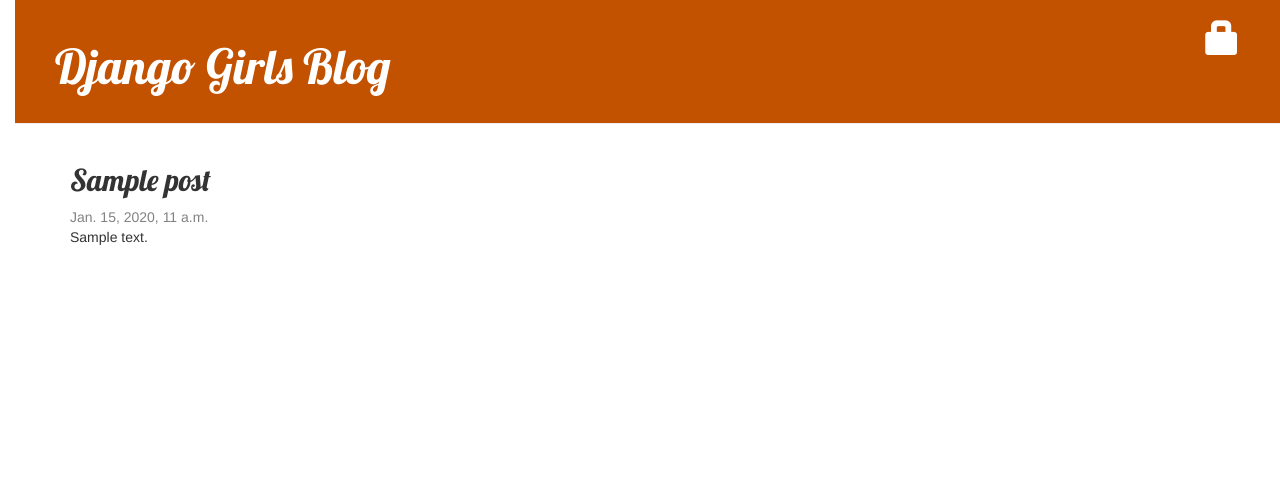
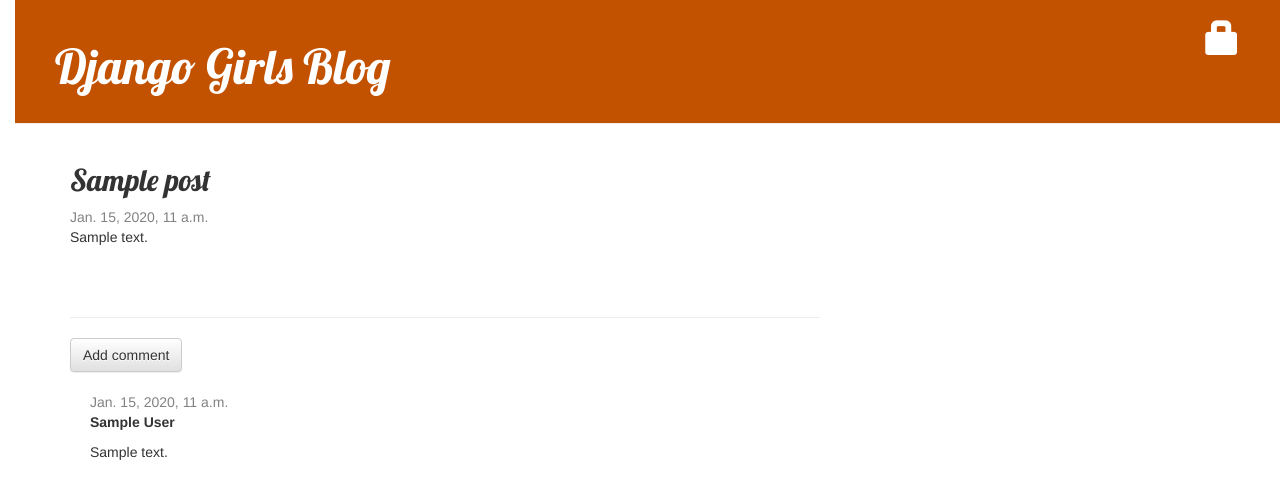
Before and after one commit to mijaba/my-first-blog, a Django app: page /post/1/ in a window 1280 px wide. Shown: the top 499 px of the page. Run offline with Django 3.2, Linux system fonts and the light colour scheme; tables that the repository leaves empty hold one stand-in row (values such as "Sample post"); some libraries are stand-ins or nearby versions.

Commit message:
Implement comments, comment deletion, and comment approval.

```diff
--- a/blog/admin.py
+++ b/blog/admin.py
@@ -1,4 +1,5 @@
 from django.contrib import admin
-from .models import Post
+from .models import Post, Comment
 
 admin.site.register(Post)
+admin.site.register(Comment)
--- a/blog/models.py
+++ b/blog/models.py
@@ -12,6 +12,9 @@ class Post(models.Model):
     def publish(self):
         self.published_date = timezone.now()
         self.save()
+
+    def approved_comments(self):
+        return self.comments.filter(approved_comment=True)
 
     def __str__(self):
         return self.title
--- a/blog/static/css/blog.css
+++ b/blog/static/css/blog.css
@@ -53,3 +53,7 @@ h1, h2, h3, h4 {
 .post h2 a, .post h2 a:visited {
     color: #000000;
 }
+
+.comment {
+	margin: 20px 0px 20px 20px;
+}
--- a/blog/templates/blog/post_detail.html
+++ b/blog/templates/blog/post_detail.html
@@ -16,4 +16,24 @@
 		{% endif %}
 		<p>{{ post.text|linebreaksbr }}</p>
 	</div>
+
+	<hr>
+	<a class="btn btn-default" href="{% url 'add_comment_to_post' pk=post.pk %}">Add comment</a>
+	{% for comment in post.comments.all %}
+		{% if user.is_authenticated or comment.approved_comment %}
+		<div class="comment">
+			<div class="date">
+				{{ comment.created_date }}
+				{% if not comment.approved_comment %}
+					<a class="btn btn-default" href="{% url 'comment_remove' pk=comment.pk %}"><span class="glyphicon glyphicon-remove"></span></a>
+					<a class="btn btn-default" href="{% url 'comment_approve' pk=comment.pk %}"><span class="glyphicon glyphicon-ok"></span></a>
+				{% endif %}
+			</div>
+			<strong>{{ comment.author }}</strong>
+			<p>{{ comment.text|linebreaks }}</p>
+		</div>
+		{% endif %}
+	{% empty %}
+		<p>No comments here yet.</p>
+	{% endfor %}
 {% endblock %}
--- a/blog/templates/blog/post_list.html
+++ b/blog/templates/blog/post_list.html
@@ -8,6 +8,7 @@
 				<p>published: {{ post.published_date }}</p>
 			</div>
 			<p>{{ post.text|linebreaksbr }}</p>
+			<a href="{% url 'post_detail' pk=post.pk %}">Comments: {{ post.approved_comments.count }}</a>
 		</div>
 	{% endfor %}
 {% endblock %}
--- a/blog/urls.py
+++ b/blog/urls.py
@@ -9,4 +9,7 @@ urlpatterns = [
     path('drafts/', views.post_draft_list, name='post_draft_list'),
     path('post/<pk>/publish/', views.post_publish, name='post_publish'),
     path('post/<pk>/remove/', views.post_remove, name='post_remove'),
+    path('post/<int:pk>/comment/', views.add_comment_to_post, name='add_comment_to_post'),
+    path('comment/<int:pk>/approve/', views.comment_approve, name='comment_approve'),
+    path('comment/<int:pk>/remove/', views.comment_remove, name='comment_remove'),
 ]
--- a/blog/views.py
+++ b/blog/views.py
@@ -2,8 +2,8 @@ from django.contrib.auth.decorators import login_required
 from django.shortcuts import redirect, render, get_object_or_404
 from django.utils import timezone
 
-from .forms import PostForm
-from .models import Post
+from .forms import PostForm, CommentForm
+from .models import Post, Comment
 
 # Create your views here.
 
@@ -57,3 +57,28 @@ def post_remove(request, pk):
     post = get_object_or_404(Post, pk=pk)
     post.delete()
     return redirect('post_list')
+
+def add_comment_to_post(request, pk):
+    post = get_object_or_404(Post, pk=pk)
+    if request.method == "POST":
+        form = CommentForm(request.POST)
+        if form.is_valid():
+            comment = form.save(commit=False)
+            comment.post = post
+            comment.save()
+            return redirect('post_detail', pk=post.pk)
+    else:
+        form = CommentForm()
+    return render(request, 'blog/add_comment_to_post.html', {'form': form})
+
+@login_required
+def comment_approve(request, pk):
+    comment = get_object_or_404(Comment, pk=pk)
+    comment.approve()
+    return redirect('post_detail', pk=comment.post.pk)
+
+@login_required
+def comment_remove(request, pk):
+    comment = get_object_or_404(Comment, pk=pk)
+    comment.delete()
+    return redirect('post_detail', pk=comment.post.pk)
```
Also changed, not shown: blog/forms.py (+8 -2 lines), blog/templates/blog/add_comment_to_post.html (added, +9 -0 lines), blog/migrations/0002_comment.py (added).
